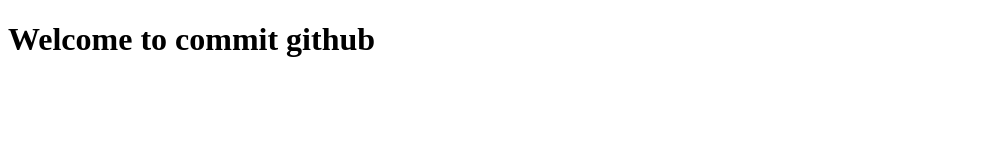
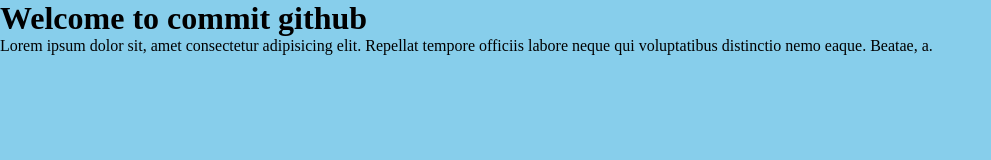
Before and after one commit to Engr-Pirlo/first-commit, a plain HTML site: page index.html in a window 1280 px wide. Shown: the whole page, without its empty margins (0-991 px from the left). Drawn offline with Linux system fonts and the light colour scheme.

Commit message:
updated our files

```diff
--- a/index.html
+++ b/index.html
@@ -9,5 +9,6 @@
 </head>
 <body>
     <h1>Welcome to commit github</h1>
+    <p>Lorem ipsum dolor sit, amet consectetur adipisicing elit. Repellat tempore officiis labore neque qui voluptatibus distinctio nemo eaque. Beatae, a.</p>
 </body>
 </html>
--- a/syltes.css
+++ b/syltes.css
@@ -0,0 +1,9 @@
+*{
+    margin: 0;
+    padding: 0;
+    box-sizing: border-box;
+}
+
+body{
+    background-color: skyblue;
+}
```
Also changed, not shown: 1 other file.
